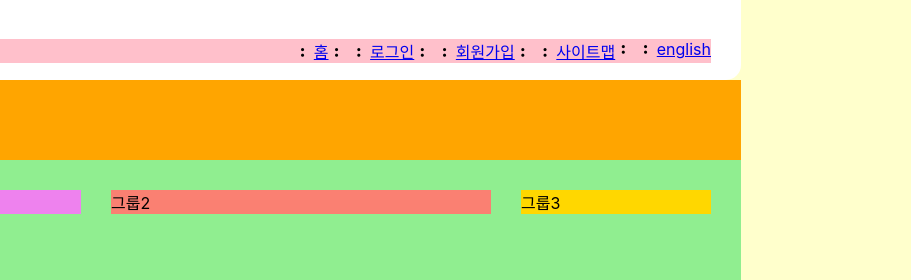
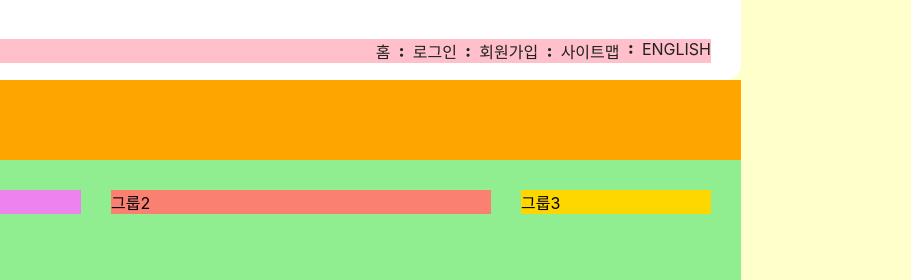
Before and after one commit to guahyoung/HTML5, a website: page index.html in a window 1280 px wide. Shown: the top 280 px of the page, 369-1280 px from the left. Drawn offline with Linux system fonts and the light colour scheme; a web font is replaced by a local one.

Commit message:
영문 대소문자 변환 실습

```diff
--- a/styles/style.css
+++ b/styles/style.css
@@ -5,6 +5,11 @@
 
 *, *::before, *::after{
   box-sizing: border-box;
+}
+/* 링크스타일 */
+a {
+  color: inherit;
+  text-decoration: none;
 }
 
 /* 본문 스타일 */
@@ -22,6 +27,7 @@ body{
 
 /* 헤더 */
 .header{
+  color: #212121;
   background: #fff;
   padding: 0 30px;
   height: 10vh;
@@ -35,7 +41,7 @@ body{
   justify-content: flex-end;
 }
 
-.member li::before{
+/* .member li::before{
   content: "\e800";
   font-family: "fontello";
   font-style: normal;
@@ -46,6 +52,10 @@ body{
   width: 1em;
   margin-right: .2em;
   text-align: center;
+} */
+
+.member li{
+  text-transform: uppercase;
 }
 
 /* 비주얼 */
```
